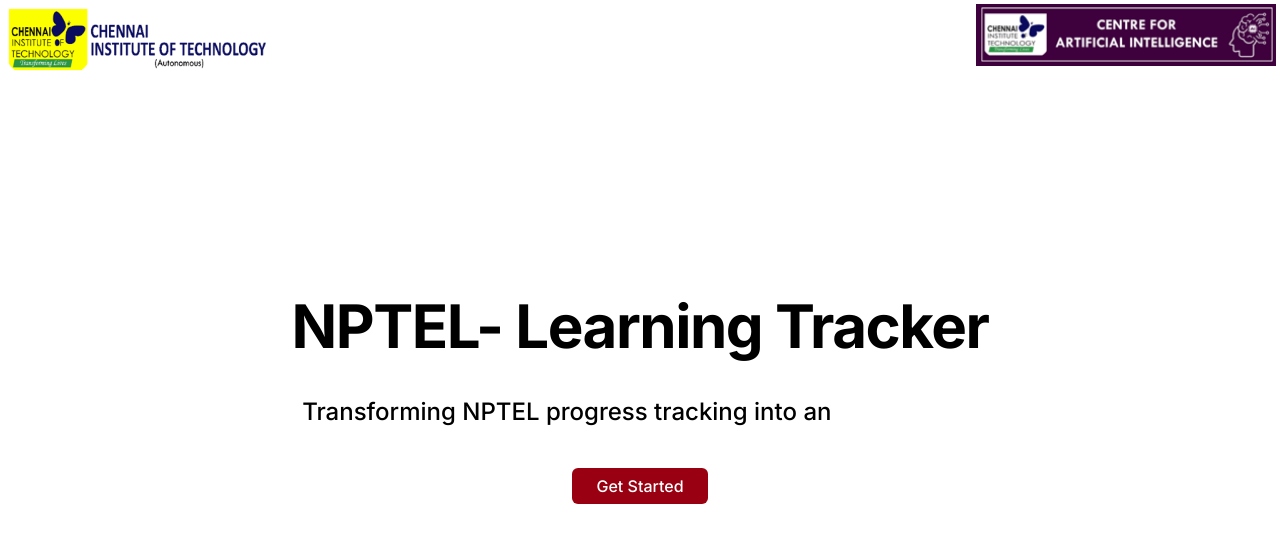
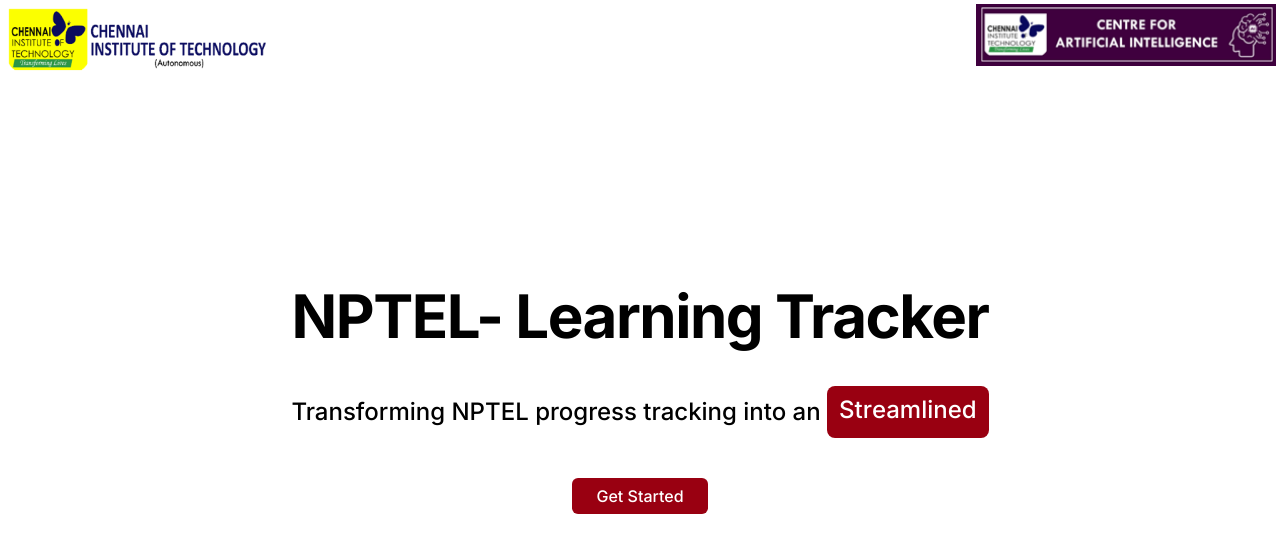
Before and after one commit to Gen-AI-2024-CIT-CS/frontend, a Next.js app: page / in a window 1280 px wide. Shown: the top 552 px of the page. Built offline with nearby package versions, Linux system fonts and the light colour scheme.

Commit message:
[Fix] AK ☝️

```diff
--- a/package.json
+++ b/package.json
@@ -15,6 +15,7 @@
     "axios": "^1.7.5",
     "chart.js": "^4.4.4",
     "dotenv": "^16.4.5",
+    "framer-motion": "^12.5.0",
     "jose": "^5.9.6",
     "js-cookie": "^3.0.5",
     "jsonwebtoken": "^9.0.2",
--- a/src/app/page.tsx
+++ b/src/app/page.tsx
@@ -2,27 +2,14 @@
 
 import React, { useState, useEffect } from "react";
 import { useRouter } from "next/navigation";
+import RotatingText from '../components/react-bits/RotatingText';
 
 const HomePage = () => {
   const router = useRouter();
   const [currentWord, setCurrentWord] = useState("Automated");
   const [isAnimating, setIsAnimating] = useState(false);
-  const words = ["Automated", "Real-time", "Streamlined", "Integrated"];
 
-  useEffect(() => {
-    const interval = setInterval(() => {
-      setIsAnimating(true);
-      setTimeout(() => {
-        setCurrentWord((prevWord) => {
-          const currentIndex = words.indexOf(prevWord);
-          return words[(currentIndex + 1) % words.length];
-        });
-        setIsAnimating(false);
-      }, 500); // Smooth transition time
-    }, 2500);
 
-    return () => clearInterval(interval);
-  }, []);
 
   return (
     <main className="min-h-screen flex flex-col items-center justify-center text-black bg-white px-4 relative">
@@ -52,18 +39,18 @@
         {/* Fixed Text with Animated Last Word */}
         <div className="text-2xl md:text-2xl font-medium mb-12 flex items-center justify-center">
           <span className="whitespace-nowrap">Transforming NPTEL progress tracking into an&nbsp;</span>
-          <span className="relative inline-block min-w-[140px]">
-            <span
-              className={`
-                text-[#990011]
-                inline-block
-                transition-transform duration-[800ms] ease-out
-                ${isAnimating ? "translate-x-[15px] opacity-0" : "translate-x-0 opacity-100"}
-              `}
-            >
-              {currentWord}
-            </span>
-          </span>
+          <RotatingText
+            texts={["Automated", "Real-time", "Streamlined", "Integrated"]}
+            mainClassName="px-2 sm:px-2 md:px-3 text-black overflow-hidden py-0.5 sm:py-1 md:py-2 justify-center rounded-lg bg-[#990011] text-white"
+            staggerFrom={"last"}
+            initial={{ y: "100%" }}
+            animate={{ y: 0 }}
+            exit={{ y: "-120%" }}
+            staggerDuration={0.025}
+            splitLevelClassName="overflow-hidden pb-0.5 sm:pb-1 md:pb-1"
+            transition={{ type: "spring", damping: 30, stiffness: 400 }}
+            rotationInterval={2000}
+          />
         </div>
 
         {/* CTA Button */}
--- /dev/null
+++ b/src/components/react-bits/RotatingText.tsx
@@ -0,0 +1,272 @@
+import React, {
+    forwardRef,
+    useCallback,
+    useEffect,
+    useImperativeHandle,
+    useMemo,
+    useState,
+  } from "react";
+  import {
+    motion,
+    AnimatePresence,
+    Transition,
+    type VariantLabels,
+    type Target,
+    type AnimationControls,
+    type TargetAndTransition,
+  } from "framer-motion";
+
+  function cn(...classes: (string | undefined | null | boolean)[]): string {
+    return classes.filter(Boolean).join(" ");
+  }
+
+  export interface RotatingTextRef {
+    next: () => void;
+    previous: () => void;
+    jumpTo: (index: number) => void;
+    reset: () => void;
+  }
+
+  export interface RotatingTextProps
+    extends Omit<
+      React.ComponentPropsWithoutRef<typeof motion.span>,
+      "children" | "transition" | "initial" | "animate" | "exit"
+    > {
+    texts: string[];
+    transition?: Transition;
+    initial?: boolean | Target | VariantLabels;
+    animate?: boolean | VariantLabels | AnimationControls | TargetAndTransition;
+    exit?: Target | VariantLabels;
+    animatePresenceMode?: "sync" | "wait";
+    animatePresenceInitial?: boolean;
+    rotationInterval?: number;
+    staggerDuration?: number;
+    staggerFrom?: "first" | "last" | "center" | "random" | number;
+    loop?: boolean;
+    auto?: boolean;
+    splitBy?: string;
+    onNext?: (index: number) => void;
+    mainClassName?: string;
+    splitLevelClassName?: string;
+    elementLevelClassName?: string;
+  }
+
+  const RotatingText = forwardRef<RotatingTextRef, RotatingTextProps>(
+    (
+      {
+        texts,
+        transition = { type: "spring", damping: 25, stiffness: 300 },
+        initial = { y: "100%", opacity: 0 },
+        animate = { y: 0, opacity: 1 },
+        exit = { y: "-120%", opacity: 0 },
+        animatePresenceMode = "wait",
+        animatePresenceInitial = false,
+        rotationInterval = 2000,
+        staggerDuration = 0,
+        staggerFrom = "first",
+        loop = true,
+        auto = true,
+        splitBy = "characters",
+        onNext,
+        mainClassName,
+        splitLevelClassName,
+        elementLevelClassName,
+        ...rest
+      },
+      ref
+    ) => {
+      const [currentTextIndex, setCurrentTextIndex] = useState<number>(0);
+
+      const splitIntoCharacters = (text: string): string[] => {
+        if (typeof Intl !== "undefined" && Intl.Segmenter) {
+          const segmenter = new Intl.Segmenter("en", { granularity: "grapheme" });
+          return Array.from(
+            segmenter.segment(text),
+            (segment) => segment.segment
+          );
+        }
+        return Array.from(text);
+      };
+
+      const elements = useMemo(() => {
+        const currentText: string = texts[currentTextIndex];
+        if (splitBy === "characters") {
+          const words = currentText.split(" ");
+          return words.map((word, i) => ({
+            characters: splitIntoCharacters(word),
+            needsSpace: i !== words.length - 1,
+          }));
+        }
+        if (splitBy === "words") {
+          return currentText.split(" ").map((word, i, arr) => ({
+            characters: [word],
+            needsSpace: i !== arr.length - 1,
+          }));
+        }
+        if (splitBy === "lines") {
+          return currentText.split("\n").map((line, i, arr) => ({
+            characters: [line],
+            needsSpace: i !== arr.length - 1,
+          }));
+        }
+
+        return currentText.split(splitBy).map((part, i, arr) => ({
+          characters: [part],
+          needsSpace: i !== arr.length - 1,
+        }));
+      }, [texts, currentTextIndex, splitBy]);
+
+      const getStaggerDelay = useCallback(
+        (index: number, totalChars: number): number => {
+          const total = totalChars;
+          if (staggerFrom === "first") return index * staggerDuration;
+          if (staggerFrom === "last")
+            return (total - 1 - index) * staggerDuration;
+          if (staggerFrom === "center") {
+            const center = Math.floor(total / 2);
+            return Math.abs(center - index) * staggerDuration;
+          }
+          if (staggerFrom === "random") {
+            const randomIndex = Math.floor(Math.random() * total);
+            return Math.abs(randomIndex - index) * staggerDuration;
+          }
+          return Math.abs((staggerFrom as number) - index) * staggerDuration;
+        },
+        [staggerFrom, staggerDuration]
+      );
+
+      const handleIndexChange = useCallback(
+        (newIndex: number) => {
+          setCurrentTextIndex(newIndex);
+          if (onNext) onNext(newIndex);
+        },
+        [onNext]
+      );
+
+      const next = useCallback(() => {
+        const nextIndex =
+          currentTextIndex === texts.length - 1
+            ? loop
+              ? 0
+              : currentTextIndex
+            : currentTextIndex + 1;
+        if (nextIndex !== currentTextIndex) {
+          handleIndexChange(nextIndex);
+        }
+      }, [currentTextIndex, texts.length, loop, handleIndexChange]);
+
+      const previous = useCallback(() => {
+        const prevIndex =
+          currentTextIndex === 0
+            ? loop
+              ? texts.length - 1
+              : currentTextIndex
+            : currentTextIndex - 1;
+        if (prevIndex !== currentTextIndex) {
+          handleIndexChange(prevIndex);
+        }
+      }, [currentTextIndex, texts.length, loop, handleIndexChange]);
+
+      const jumpTo = useCallback(
+        (index: number) => {
+          const validIndex = Math.max(0, Math.min(index, texts.length - 1));
+          if (validIndex !== currentTextIndex) {
+            handleIndexChange(validIndex);
+          }
+        },
+        [texts.length, currentTextIndex, handleIndexChange]
+      );
+
+      const reset = useCallback(() => {
+        if (currentTextIndex !== 0) {
+          handleIndexChange(0);
+        }
+      }, [currentTextIndex, handleIndexChange]);
+
+      useImperativeHandle(
+        ref,
+        () => ({
+          next,
+          previous,
+          jumpTo,
+          reset,
+        }),
+        [next, previous, jumpTo, reset]
+      );
+
+      useEffect(() => {
+        if (!auto) return;
+        const intervalId = setInterval(next, rotationInterval);
+        return () => clearInterval(intervalId);
+      }, [next, rotationInterval, auto]);
+
+      return (
+        <motion.span
+          className={cn(
+            "flex flex-wrap whitespace-pre-wrap relative",
+            mainClassName
+          )}
+          {...rest}
+          layout
+          transition={transition}
+        >
+          <span className="sr-only">{texts[currentTextIndex]}</span>
+          <AnimatePresence
+            mode={animatePresenceMode}
+            initial={animatePresenceInitial}
+          >
+            <motion.div
+              key={currentTextIndex}
+              className={cn(
+                splitBy === "lines"
+                  ? "flex flex-col w-full"
+                  : "flex flex-wrap whitespace-pre-wrap relative"
+              )}
+              layout
+              aria-hidden="true"
+            >
+              {elements.map((wordObj, wordIndex, array) => {
+                const previousCharsCount = array
+                  .slice(0, wordIndex)
+                  .reduce((sum, word) => sum + word.characters.length, 0);
+                return (
+                  <span
+                    key={wordIndex}
+                    className={cn("inline-flex", splitLevelClassName)}
+                  >
+                    {wordObj.characters.map((char, charIndex) => (
+                      <motion.span
+                        key={charIndex}
+                        initial={initial}
+                        animate={animate}
+                        exit={exit}
+                        transition={{
+                          ...transition,
+                          delay: getStaggerDelay(
+                            previousCharsCount + charIndex,
+                            array.reduce(
+                              (sum, word) => sum + word.characters.length,
+                              0
+                            )
+                          ),
+                        }}
+                        className={cn("inline-block", elementLevelClassName)}
+                      >
+                        {char}
+                      </motion.span>
+                    ))}
+                    {wordObj.needsSpace && (
+                      <span className="whitespace-pre"> </span>
+                    )}
+                  </span>
+                );
+              })}
+            </motion.div>
+          </AnimatePresence>
+        </motion.span>
+      );
+    }
+  );
+
+  RotatingText.displayName = "RotatingText";
+  export default RotatingText;
```
Also changed, not shown: 1 other file (tests, documents, lock files or other folders).
